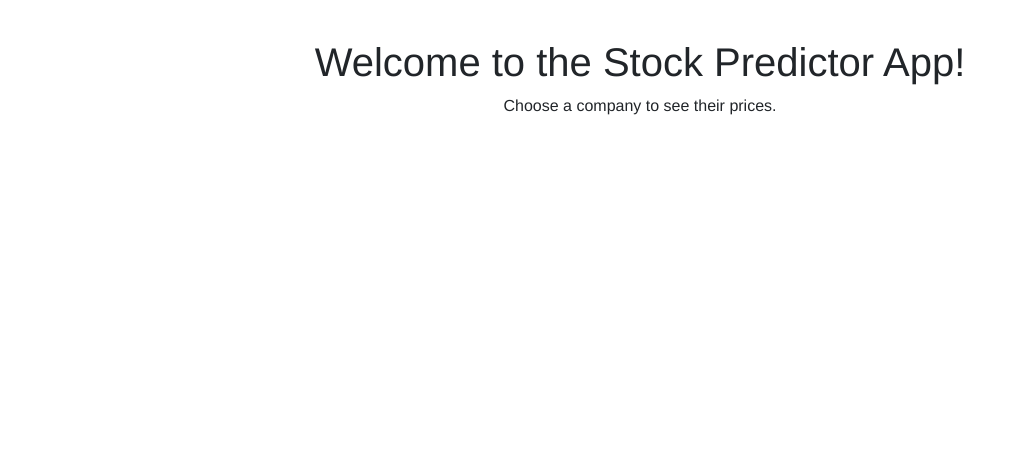
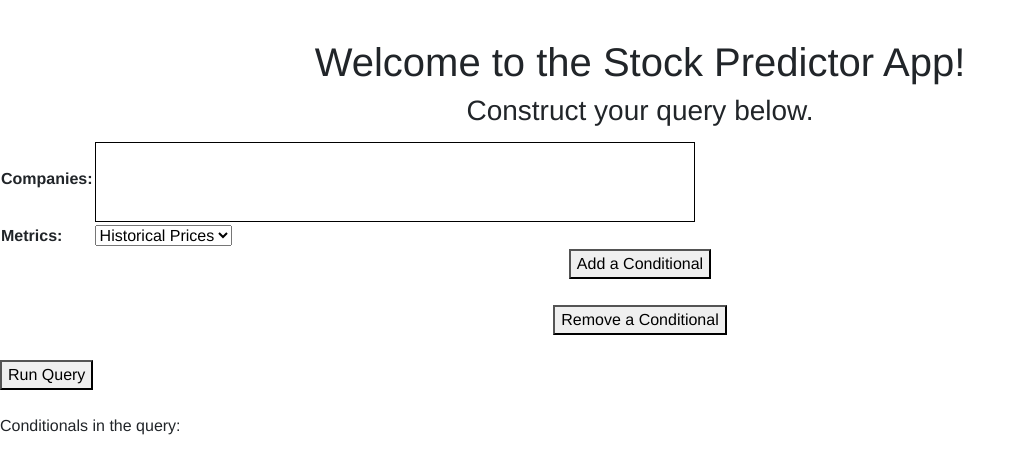
Before and after one commit to billlee/StockSite, a Flask app: template flaskr/templates/base.html in a window 1280 px wide. Shown: the top 474 px of the page, without its empty margins (0-1025 px from the left). Run offline with Flask 2, Linux system fonts and the light colour scheme; the template is opened without the code that fills it, so the values that code supplies are empty; some libraries are stand-ins or nearby versions.

Commit message:
Added query options

```diff
--- a/flaskr/static/style.css
+++ b/flaskr/static/style.css
@@ -24,7 +24,9 @@ body {
 .image-grid img {
 	padding:1px;
 	border:1px solid #021a40;
-	background-color:#ff0;;
+	background-color:#ff0;
+    width:60px;
+    height:60px;
 }
 
 .stock-table {
@@ -83,3 +85,39 @@ body h2 {
 	margin-top: 5px;
 	margin-bottom: 5px;
 }
+
+.query-table {
+    width: 100%;
+}
+
+.drop-box {
+    margin-top: 5px;
+    padding: 5px;
+    justify-content: space-around;
+    width: 600px;
+    height: 80px;
+    border:1px solid #000000;
+}
+
+.drop-box img {
+	padding:1px;
+	border:1px solid #021a40;
+	background-color:#ff0;
+    width:60px;
+    height:60px;
+}
+
+.add-conditional-button {
+	display: flex;
+	justify-content: center;
+	margin-bottom: 2%;
+}
+
+.remove-conditional-button {
+	display: flex;
+	justify-content: center;
+	margin-bottom: 2%;
+}
+
+.run-query-button {
+}
--- a/flaskr/templates/base.html
+++ b/flaskr/templates/base.html
@@ -15,20 +15,130 @@
 
     <link rel="stylesheet" type="text/css" href="/static/style.css">
     {% endblock %}
+    <script>
+    function allowDrop(ev) {
+        ev.preventDefault();
+    }
+
+    function drag(ev) {
+        ev.dataTransfer.setData("text", ev.target.id);
+    }
+
+    function drop(ev) {
+        ev.preventDefault();
+        var data = ev.dataTransfer.getData("text");
+        if (data.indexOf('.')>=0) {
+            return;
+        }
+        var nodeCopy = document.getElementById(data).cloneNode(true);
+        newId = data + "." + ev.target.id;
+        if(document.getElementById(newId) == null) {
+          ev.target.appendChild(nodeCopy);
+        }
+        nodeCopy.id = newId;
+    }
+    function showRange(id,val) {
+        var ind = id.substring(id.indexOf('.')+1);
+        console.log(ind);
+        switch(val) {
+            case("history"):
+            case("realtime"):
+                document.getElementById("start."+ind).setAttribute("hidden",true);
+                document.getElementById("end."+ind).setAttribute("hidden",true);
+                break;
+            case("high"):
+            case("average"):
+            case("low"):
+                if(document.getElementById("start."+ind).hasAttribute("hidden")){
+                    document.getElementById("start."+ind).removeAttribute("hidden");
+                    document.getElementById("end."+ind).removeAttribute("hidden");
+                }
+        }
+    }
+    var i = 0;
+    function addConditional() {
+        var original = document.getElementById("query-table." + i);
+        var clone = original.cloneNode(true);
+        i++;
+        clone.id = "query-table." + i;
+        clone.getElementsByClassName("drop-box")[0].id = "query." + i;
+        clone.getElementsByClassName("param")[0].id = "param." + i;
+        clone.getElementsByClassName("start")[0].id = "start." + i;
+        clone.getElementsByClassName("end")[0].id = "end." + i;
+
+        <!-- var query = document.getElementById("query." + i); -->
+        <!-- var param = document.getElementById("param." + i); -->
+        <!-- var start = document.getElementById("start." + i); -->
+        <!-- var end = document.getElementById("end." + i); -->
+        <!-- i++; -->
+        <!-- query.id = "query." + i; -->
+        <!-- param.id = "param." + i; -->
+        <!-- start.id = "start." + i; -->
+        <!-- end.id = "end." + i; -->
+        <!-- start.setAttribute("hidden",true); -->
+        <!-- end.setAttribute("hidden",true); -->
+        original.parentNode.appendChild(clone);
+    }
+    function remConditional() {
+        if (i==0) {
+            return;
+        }
+        var last = document.getElementById("query-table." + i);
+        var newlast = document.getElementById("query-table." + (i-1));
+        newlast.parentNode.removeChild(last);
+        i--;
+    }
+    </script>
 </head>
 <body>
     {% block content %}
     <div class="top-page">
         <div class="title-text">
             <h1>Welcome to the Stock Predictor App!</h1>
-            <p>Choose a company to see their prices.</p>
+            <h3>Construct your query below.</h3>
         </div>
 
         <div class="image-grid">
             {% for t in company_tickers %}
-                <a href="/StockApp/{{t}}/historical"> <img src="/static/{{t}}.png" alt="{{t}}" width="60" height="60" border="2"></a>
+                <img id="{{t}}" src="/static/{{t}}.png" alt="{{t}}" draggable="true" ondragstart="drag(event)" border="2">
             {% endfor %}
         </div>
+
+        <div id="query-table.0" class="query-table">
+            <table>
+                <tr>
+                    <th>Companies:</th>
+                    <td colspan="3"><div id="query.0" class="drop-box" ondrop="drop(event)" ondragover="allowDrop(event)"></div></td>
+                </tr>
+                <tr>
+                    <th>Metrics:</th>
+                    <td><select id="param.0" class="param" name="param" onchange="showRange(this.id,this.value)">
+                    <option value="history">Historical Prices</option>
+                    <option value="realtime">Real-Time Price</option>
+                    <option value="high">Record High</option>
+                    <option value="average">Average</option>
+                    <option value="low">Record Low</option>
+                    </select></td>
+                    <td><input type="date" id="start.0" class="start" name="range-start" hidden
+                               value="2018-05-03"
+                               min="1999-01-01" max="2019-05-03"></td>
+                    <td><input type="date" id="end.0" class="end" name="range-end" hidden
+                        value="2019-05-03"
+                        min="1999-01-01" max="2019-05-03"></td>
+                </tr>
+            </table>
+        </div>
+        <div class="add-conditional-button">
+            <button id="addcond" onclick="addConditional()">Add a Conditional</button>
+        </div>
+        <div class="remove-conditional-button">
+            <button id="remcond" onclick="remConditional()">Remove a Conditional</button>
+        </div>
+        <div class="run-query-button">
+            <a href="/StockApp/GOOG/historical"><button type="submit">Run Query</button></a>
+        </div>
+        <br />
+        Conditionals in the query:
     </div>
     {% endblock %}
 </body>
```
